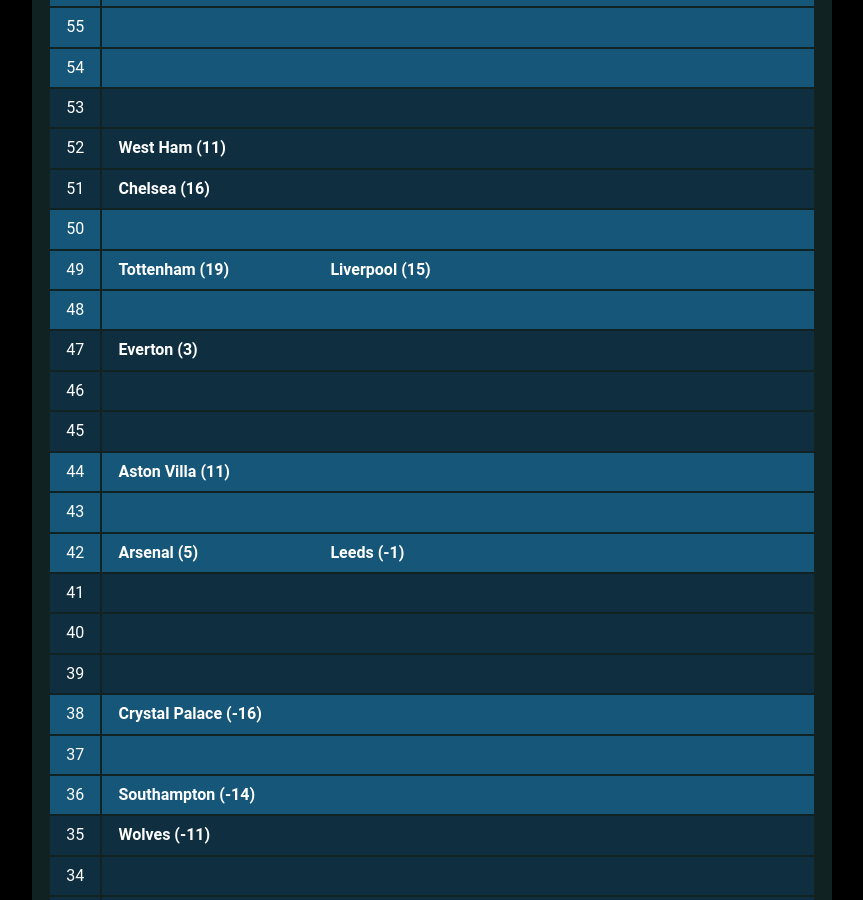
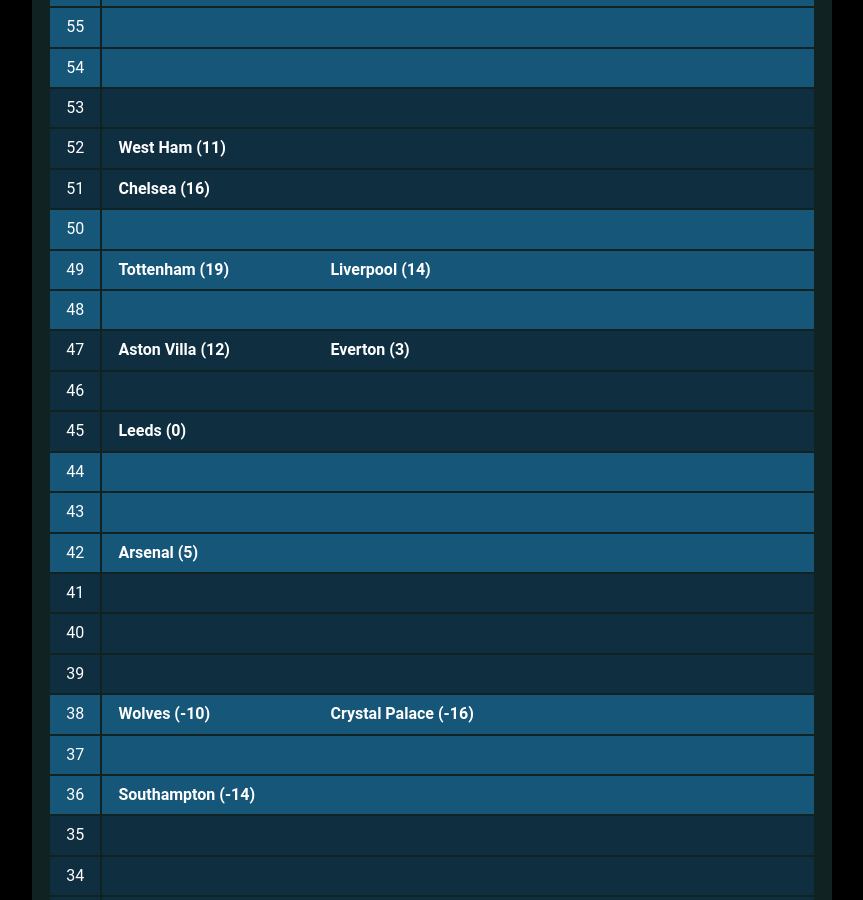
Before and after one commit to muru/muru.github.io, a Jekyll site: the page built from resources.md, in a window 1280 px wide and 900 px high, scrolled down 2245 px. Shown: the whole window, without its empty margins (208-1071 px from the left). Built offline with Jekyll 4.4.1, drawn with Linux system fonts in a browser that asks for light colours; some web fonts are replaced; some of the changed text lies outside the part shown.

Commit message:
updated cann-table: Sun 11 Apr 00:02:38 JST 2021

```diff
--- a/cann-table.html
+++ b/cann-table.html
@@ -3,7 +3,7 @@
 	<tr class="cann-row-1">
 		<td class="cann-point"> 74 </td>
 		<td class="cann-clubs">
-			<span class="club-name"> Man City (45) </span>
+			<span class="club-name"> Man City (44) </span>
 		</td>
  	</tr>
 	<tr class="cann-row-1">
@@ -134,7 +134,7 @@
 		<td class="cann-point"> 49 </td>
 		<td class="cann-clubs">
 			<span class="club-name"> Tottenham (19) </span>
-			<span class="club-name"> Liverpool (15) </span>
+			<span class="club-name"> Liverpool (14) </span>
 		</td>
  	</tr>
 	<tr class="cann-row-1">
@@ -145,6 +145,7 @@
 	<tr class="cann-row-2">
 		<td class="cann-point"> 47 </td>
 		<td class="cann-clubs">
+			<span class="club-name"> Aston Villa (12) </span>
 			<span class="club-name"> Everton (3) </span>
 		</td>
  	</tr>
@@ -156,12 +157,12 @@
 	<tr class="cann-row-2">
 		<td class="cann-point"> 45 </td>
 		<td class="cann-clubs">
+			<span class="club-name"> Leeds (0) </span>
 		</td>
  	</tr>
 	<tr class="cann-row-1">
 		<td class="cann-point"> 44 </td>
 		<td class="cann-clubs">
-			<span class="club-name"> Aston Villa (11) </span>
 		</td>
  	</tr>
 	<tr class="cann-row-1">
@@ -173,7 +174,6 @@
 		<td class="cann-point"> 42 </td>
 		<td class="cann-clubs">
 			<span class="club-name"> Arsenal (5) </span>
-			<span class="club-name"> Leeds (-1) </span>
 		</td>
  	</tr>
 	<tr class="cann-row-2">
@@ -194,6 +194,7 @@
 	<tr class="cann-row-1">
 		<td class="cann-point"> 38 </td>
 		<td class="cann-clubs">
+			<span class="club-name"> Wolves (-10) </span>
 			<span class="club-name"> Crystal Palace (-16) </span>
 		</td>
  	</tr>
@@ -211,7 +212,6 @@
 	<tr class="cann-row-2">
 		<td class="cann-point"> 35 </td>
 		<td class="cann-clubs">
-			<span class="club-name"> Wolves (-11) </span>
 		</td>
  	</tr>
 	<tr class="cann-row-2">
@@ -260,7 +260,7 @@
 	<tr class="cann-row-1">
 		<td class="cann-point"> 26 </td>
 		<td class="cann-clubs">
-			<span class="club-name"> Fulham (-17) </span>
+			<span class="club-name"> Fulham (-18) </span>
 		</td>
  	</tr>
 	<tr class="cann-row-1">
```
Also changed, not shown: other parts of cann-table.html (+1 -1 lines).
